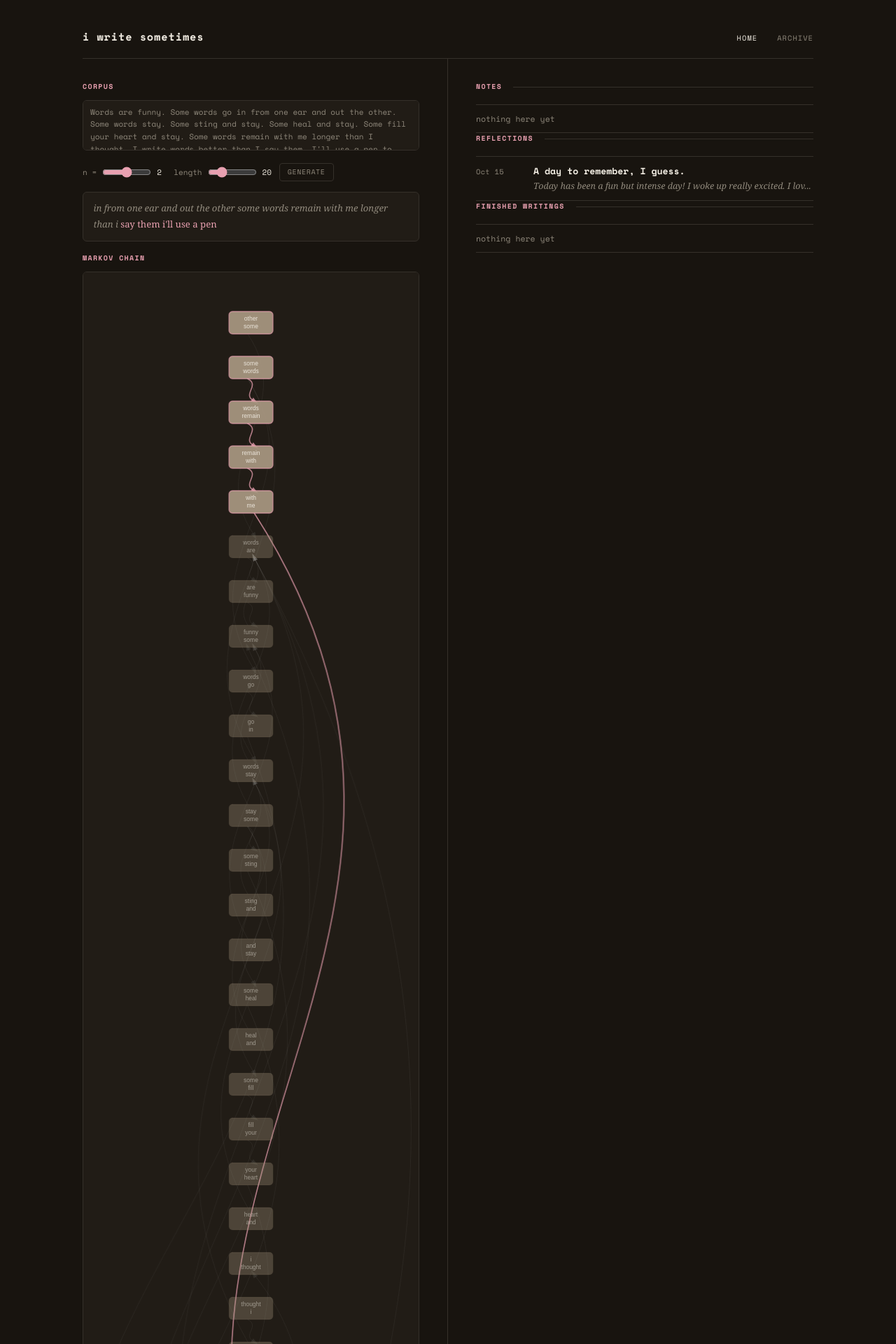
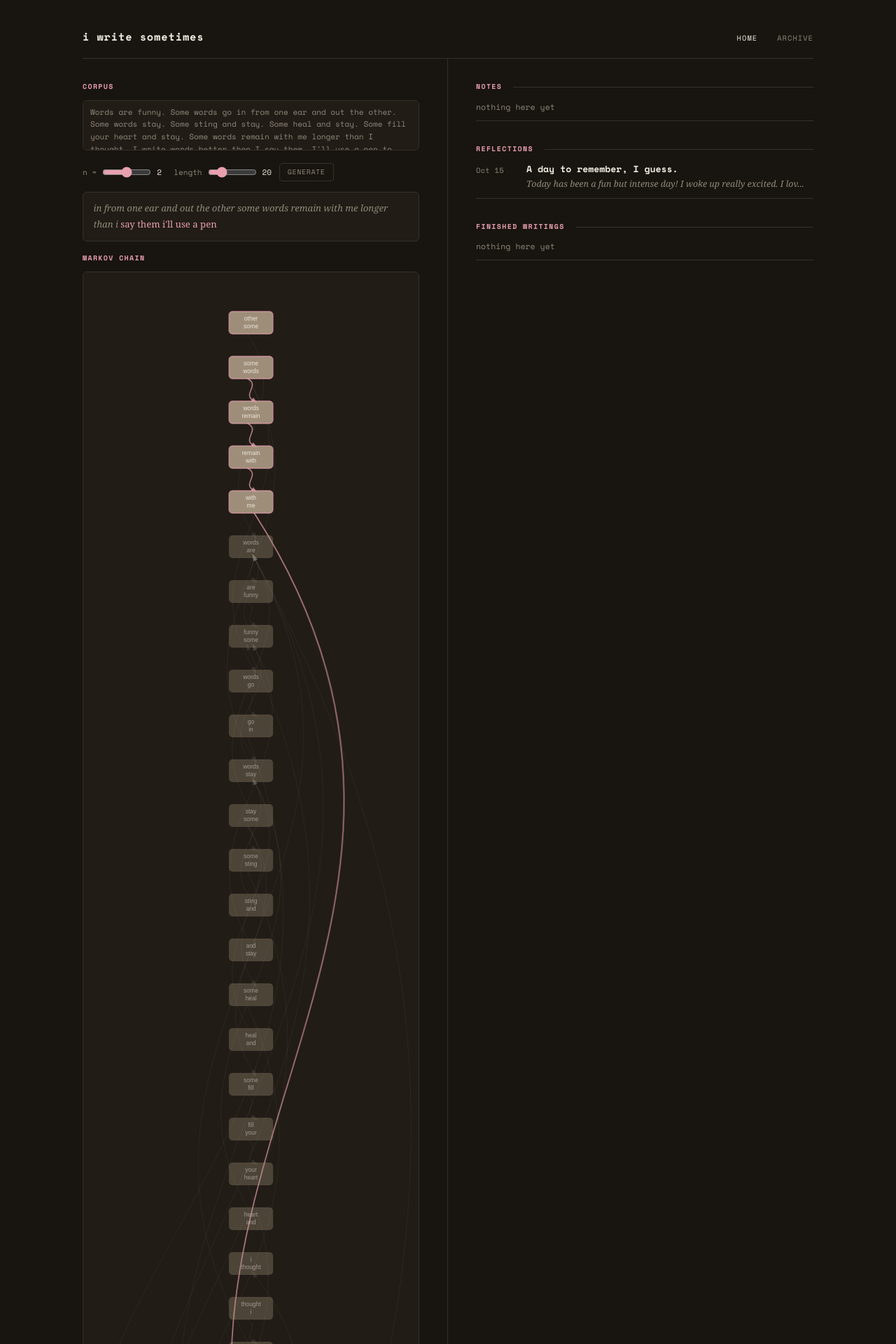
Before and after one commit to shlokamohanty/i-write-sometimes, a Jekyll site: the page built from index.md, in a window 1280 px wide. Shown: the top 1920 px of the page at 70% size. Built offline with Jekyll 4.4.1, drawn with Linux system fonts in a browser that asks for light colours.

Commit message:
Update main.css

```diff
--- a/css/main.css
+++ b/css/main.css
@@ -114,7 +114,7 @@ a { color: inherit; text-decoration: none; }
   display: flex;
   align-items: center;
   gap: 1rem;
-  margin-bottom: 1rem;
+  margin-bottom: 0;
 }
 
 .section-label {
@@ -135,7 +135,7 @@ a { color: inherit; text-decoration: none; }
 
 /* ── POST LIST ── */
 .post-section {
-  margin-bottom: 0;
+  margin-bottom: 2rem;
 }
 
 .post-list {
@@ -147,18 +147,19 @@ a { color: inherit; text-decoration: none; }
 }
 
 .post-list li:first-child {
-  border-top: 1px solid var(--faint);
+  border-top: none;
 }
 
 .post-row {
   display: flex;
-  gap: 1.5rem;
-  align-items: baseline;
-  padding: .7rem .4rem;
+  gap: 1.25rem;
+  align-items: flex-start;
+  padding: .65rem .4rem;
   margin: 0 -.4rem;
   border-radius: 3px;
   transition: background .12s;
   cursor: pointer;
+  text-decoration: none;
 }
 
 .post-row:hover {
@@ -169,9 +170,9 @@ a { color: inherit; text-decoration: none; }
   font-family: var(--mono);
   font-size: .65rem;
   color: var(--muted);
-  min-width: 58px;
+  min-width: 52px;
   flex-shrink: 0;
-  padding-top: 1px;
+  padding-top: 3px;
   letter-spacing: .03em;
 }
 
@@ -532,13 +533,23 @@ a { color: inherit; text-decoration: none; }
   .col-right { padding: 1.5rem 0; }
 }
 
-/* ── POST IMAGES ── */
+/* ── POST IMAGES ── (see below) ── */
+
+/* ── POST PAGE CONSTRAINTS ── */
+.post {
+  max-width: 640px;
+}
+
+/* ── POST IMAGES FIXED ── */
 .post-body img {
-  max-width: 100%;
-  width: 420px;
+  max-width: min(480px, 100%);
+  width: auto;
   height: auto;
   display: block;
-  border-radius: 4px;
-  margin: 1.5rem 0;
-  opacity: 0.9;
+  border-radius: 5px;
+  margin: 2rem auto;
+  opacity: 0.92;
 }
+
+/* paragraph immediately after an image loses its top gap */
+.post-body img + p { margin-top: 0; }
```
